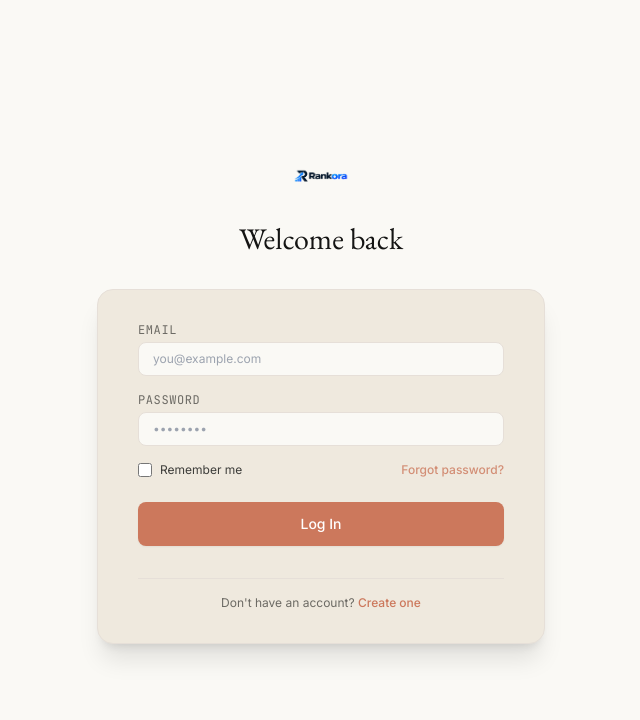
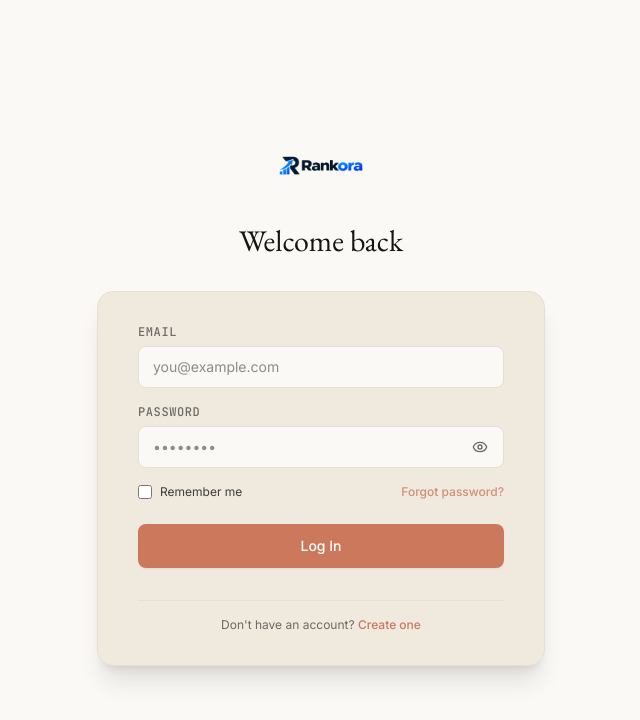
Before and after one commit to saninabbas/local-sass, a React (Vite) app: page /login in a window 1280 px wide. Shown: the top 720 px of the page, without its empty margins (319-959 px from the left). Built offline with nearby package versions, Linux system fonts and the light colour scheme; no server answers.

Commit message:
style: increase logo dimensions across header, footer, sidebar and auth pages

```diff
--- a/src/components/dashboard/Sidebar.tsx
+++ b/src/components/dashboard/Sidebar.tsx
@@ -93,7 +93,7 @@ export function Sidebar({ isOpen = false, onClose }: SidebarProps) {
           <img
             src="/brand/logo.png"
             alt="Rankora"
-            className="h-8 w-auto object-contain"
+            className="h-10 w-auto max-w-[180px] object-contain transition-transform hover:scale-105"
           />
         </Link>
         {onClose && (
--- a/src/components/layout/Footer.tsx
+++ b/src/components/layout/Footer.tsx
@@ -33,7 +33,7 @@ export function Footer() {
               <img
                 src="/brand/logo.png"
                 alt="Rankora"
-                className="h-8 sm:h-9 w-auto object-contain bg-white/10 px-2 py-1 rounded-lg backdrop-blur-xs"
+                className="h-11 sm:h-12 w-auto max-w-[210px] object-contain bg-white/95 px-3 py-1.5 rounded-xl shadow-xs"
               />
             </Link>
             <p className="text-xs text-[#8e8b82] leading-relaxed max-w-xs font-sans">
--- a/src/components/layout/Navbar.tsx
+++ b/src/components/layout/Navbar.tsx
@@ -34,11 +34,11 @@ export function Navbar() {
       <div className="mx-auto max-w-7xl px-4 sm:px-6 lg:px-8">
         <div className="flex h-16 items-center justify-between">
           {/* Logo */}
-            <Link to="/" className="flex items-center">
+            <Link to="/" className="flex items-center py-1">
               <img
                 src="/brand/logo.png"
                 alt="Rankora"
-                className="h-8 sm:h-9 w-auto object-contain"
+                className="h-11 sm:h-12 w-auto max-w-[210px] object-contain transition-transform hover:scale-105"
               />
             </Link>
 
--- a/src/components/ui/FormField.tsx
+++ b/src/components/ui/FormField.tsx
@@ -1,20 +1,54 @@
+import { useState } from 'react';
 import type { InputHTMLAttributes } from 'react';
+import { Eye, EyeOff } from 'lucide-react';
 
 interface FormFieldProps extends InputHTMLAttributes<HTMLInputElement> {
   label: string;
+  error?: string;
 }
 
-export function FormField({ label, id, className = '', ...props }: FormFieldProps) {
+export function FormField({
+  label,
+  id,
+  type = 'text',
+  className = '',
+  error,
+  ...props
+}: FormFieldProps) {
+  const [showPassword, setShowPassword] = useState(false);
+  const isPassword = type === 'password';
+  const inputType = isPassword ? (showPassword ? 'text' : 'password') : type;
+
   return (
     <div className="mb-4">
-      <label htmlFor={id} className="block text-xs font-mono uppercase tracking-wider text-[#6c6a64] mb-1">
+      <label htmlFor={id} className="block text-xs font-mono uppercase tracking-wider text-[#6c6a64] mb-1.5 font-medium">
         {label}
       </label>
-      <input
-        id={id}
-        className={`w-full px-3.5 py-2 rounded-lg border border-[#e6dfd8] bg-[#faf9f5] text-[#141413] text-xs font-sans focus:outline-none focus:ring-1 focus:ring-[#cc785c] focus:border-[#cc785c] transition-all ${className}`}
-        {...props}
-      />
+      <div className="relative flex items-center">
+        <input
+          id={id}
+          type={inputType}
+          className={`w-full px-3.5 py-2.5 rounded-lg border border-[#e6dfd8] bg-[#faf9f5] text-[#141413] text-sm font-sans placeholder-[#8e8b82] focus:outline-none focus:ring-1 focus:ring-[#cc785c] focus:border-[#cc785c] transition-all ${
+            isPassword ? 'pr-11' : ''
+          } ${error ? 'border-[#c64545]' : ''} ${className}`}
+          {...props}
+        />
+        {isPassword && (
+          <button
+            type="button"
+            onClick={() => setShowPassword(!showPassword)}
+            className="absolute right-2.5 p-1.5 text-[#6c6a64] hover:text-[#141413] transition-colors focus:outline-none rounded-md hover:bg-[#efe9de]"
+            aria-label={showPassword ? 'Hide password' : 'Show password'}
+            title={showPassword ? 'Hide password' : 'Show password'}
+            tabIndex={-1}
+          >
+            {showPassword ? <EyeOff size={16} className="text-[#cc785c]" /> : <Eye size={16} />}
+          </button>
+        )}
+      </div>
+      {error && (
+        <p className="mt-1 text-[11px] font-mono text-[#c64545]">{error}</p>
+      )}
     </div>
   );
 }
--- a/src/pages/auth/Login.tsx
+++ b/src/pages/auth/Login.tsx
@@ -71,7 +71,7 @@ export function Login() {
             <img
               src="/brand/logo.png"
               alt="Rankora"
-              className="h-10 w-auto object-contain"
+              className="h-14 sm:h-16 w-auto max-w-[260px] object-contain transition-transform hover:scale-105"
             />
           </Link>
         </div>
--- a/src/pages/auth/Signup.tsx
+++ b/src/pages/auth/Signup.tsx
@@ -58,7 +58,7 @@ export function Signup() {
             <img
               src="/brand/logo.png"
               alt="Rankora"
-              className="h-10 w-auto object-contain"
+              className="h-14 sm:h-16 w-auto max-w-[260px] object-contain transition-transform hover:scale-105"
             />
           </Link>
         </div>
```
